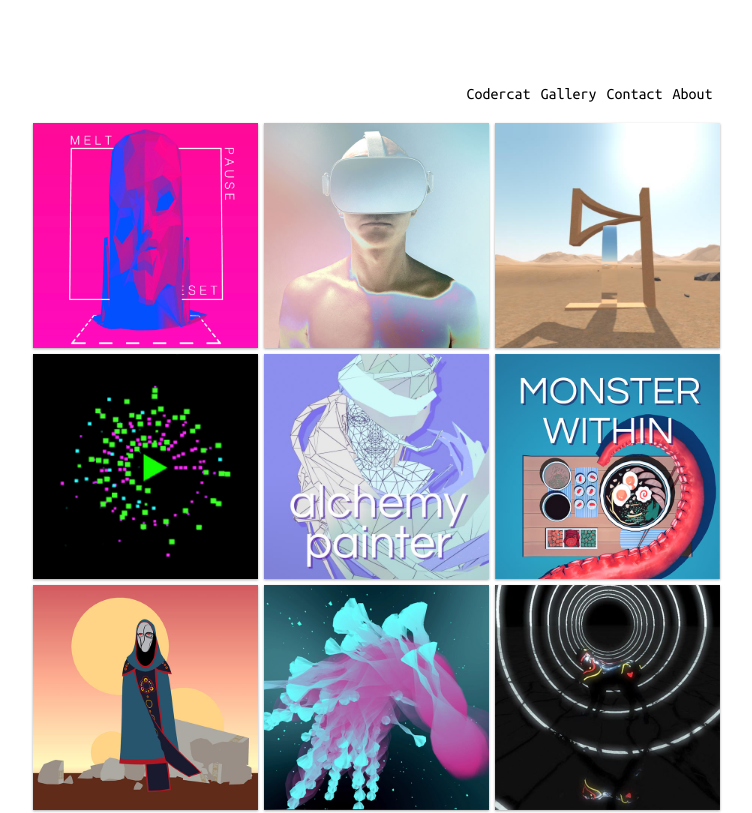
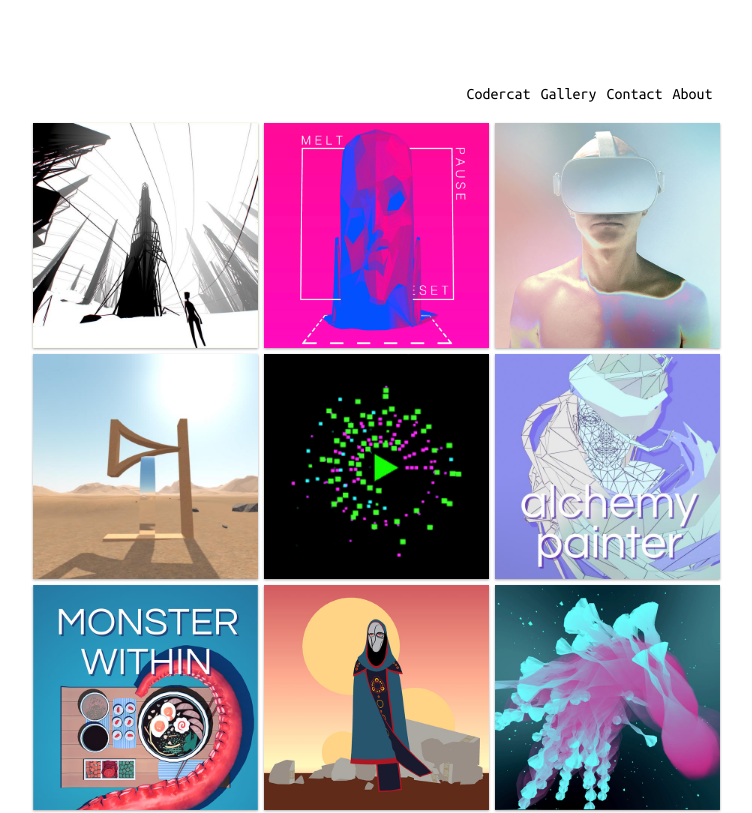
Before and after one commit to codercatclub/codercat, a React (Create React App) app: page / in a window 1280 px wide. Shown: the top 813 px of the page, without its empty margins (264-1016 px from the left). Built offline with nearby package versions, Linux system fonts and the light colour scheme; no server answers.

Commit message:
Added dtf project

```diff
--- a/src/constants/projects.js
+++ b/src/constants/projects.js
@@ -1,4 +1,13 @@
 export default [
+
+  {
+    name: 'DIYING TO FIND',
+    description: 'A Web VR promo for our game',
+    img: 'img/dtf.jpg',
+    entry: 'projects/dtf/index.html',
+    public: ['projects/dtf'],
+    route: 'dtf',
+  },
   {
     name: 'MELT',
     description:
```
Also changed, not shown: public/img/dtf.jpg (added).
